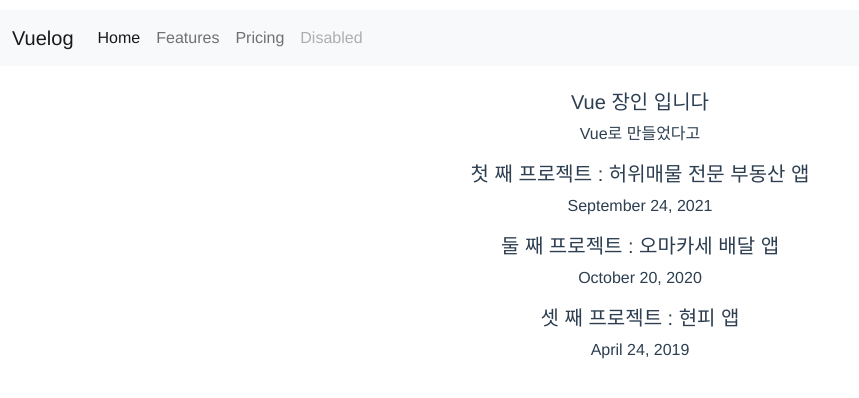
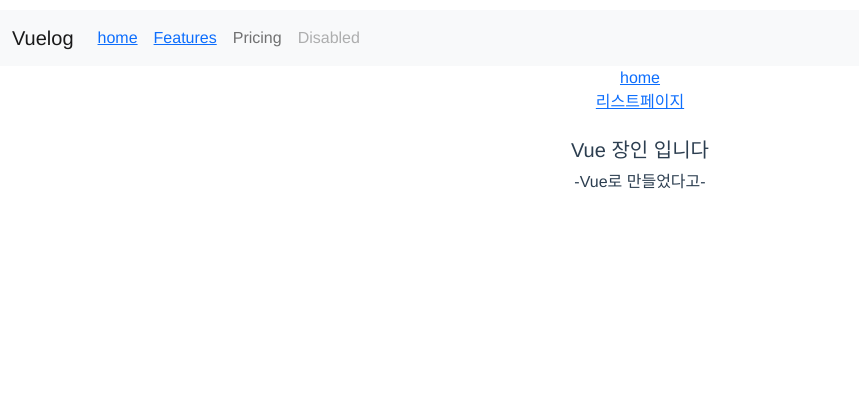
Before and after one commit to fate300/blog, a Vue app: page / in a window 1280 px wide. Shown: the top 398 px of the page, without its empty margins (0-859 px from the left). Built offline with nearby package versions, Linux system fonts and the light colour scheme.

Commit message:
7월5일_노트북__2

```diff
--- a/package.json
+++ b/package.json
@@ -10,7 +10,8 @@
   "dependencies": {
     "bootstrap": "^5.3.0",
     "core-js": "^3.8.3",
-    "vue": "^3.2.13"
+    "vue": "^3.2.13",
+    "vue-router": "^4.2.2"
   },
   "devDependencies": {
     "@babel/core": "^7.12.16",
--- a/src/App.vue
+++ b/src/App.vue
@@ -8,10 +8,10 @@
     <div class="collapse navbar-collapse" id="navbarNav">
       <ul class="navbar-nav">
         <li class="nav-item">
-          <a class="nav-link active" aria-current="page" href="#">Home</a>
+          <a class="nav-link active" aria-current="page" href="#"><router-link to="/">home</router-link></a>
         </li>
         <li class="nav-item">
-          <a class="nav-link" href="#">Features</a>
+          <a class="nav-link" href="#"><router-link to="/list">Features</router-link></a>
         </li>
         <li class="nav-item">
           <a class="nav-link" href="#">Pricing</a>
@@ -23,16 +23,30 @@
     </div>
   </div>
 </nav>
-<div class="container mt-4">
+
+<!-- <div class="container mt-4">
 <h5>Vue 장인 입니다</h5>
  <p>Vue로 만들었다고</p>
-</div>
+</div> -->
+<div><router-link to="/">home</router-link></div>
 
-<List :블로그글="블로그글"/>
+
+<div><router-link to="/list">리스트페이지</router-link> </div>
+<router-view :블로그글="블로그글"></router-view>
+
+<!-- <List :블로그글="블로그글"/> -->
 
 </template>
 
 <script>
+//7월5일-2 vue-router 설치와 기본 라우팅
+//라우터 세팅 =>main.js로 가야함  =>이런식으로 createApp(App).use(라우터만든거).mount('#app')
+//router.js 에서도 import하고 import List from './List.vue'; path: "/list", component: List.vue,
+//main.js에서 등록 =>import 라우터만든거 from './router.js' createApp(App).use(라우터만든거).mount('#app')
+//App.vue에서 이렇게 props 해줘야함  <router-view :블로그글="블로그글"></router-view> =><router-view>는 라우터로 만든 모든 것을 뜻함
+//라우터 링크도 가능 => <router-link to="/list">리스트페이지</router-link>
+//교훈 => 페이지로 나누고 싶으면 우선 컴포넌트로 만들어야함
+
 //7월5일 블로그 글목록을 만들어보자 & 데이터바인딩, props 복습
 //props 보낼때 1. 보내고 => <List :블로그글="블로그글" /> 2. 등록하고 3.쓰면됨
 
@@ -43,7 +57,7 @@
 //npm으로 설치가능 terminal 완전 종료후에 최신버전 설치명령어 =>npm install bootstrap@latest
 //잘 설치되면 <template>에 붙여넣으면 됨
 
-import List from './List.vue';
+// import List from './List.vue';
 import blog from './assets/blog.js' ;
 
 export default {
@@ -55,9 +69,9 @@ return{
 }
 
 },
-  components: {
-    List,
-  }
+  // components: {
+  //   List,
+  // }
 }
 </script>
 
--- /dev/null
+++ b/src/Home.vue
@@ -0,0 +1,16 @@
+<template>
+<div class="container mt-4">
+<h5>Vue 장인 입니다</h5>
+ <p>-Vue로 만들었다고-</p>
+</div>
+</template>
+
+<script>
+export default {
+    name:'Home-page',
+}
+</script>
+
+<style>
+
+</style>
--- a/src/main.js
+++ b/src/main.js
@@ -2,5 +2,7 @@ import { createApp } from 'vue'
 import App from './App.vue'
 import 'bootstrap'
 import 'bootstrap/dist/css/bootstrap.min.css'
+import 라우터만든거 from './router.js'
 
-createApp(App).mount('#app')
+
+createApp(App).use(라우터만든거).mount('#app')
--- /dev/null
+++ b/src/router.js
@@ -0,0 +1,21 @@
+import { createWebHistory, createRouter } from "vue-router";
+import List from './List.vue';
+import Home from './Home.vue';
+
+const routes = [
+  {
+    path: "/list",
+    component: List,
+  },
+  {
+    path: "/",
+    component: Home,
+  }
+];
+
+const router = createRouter({
+  history: createWebHistory(),
+  routes,
+});
+
+export default router;
```
Also changed, not shown: 1 other file (tests, documents, lock files or other folders).
